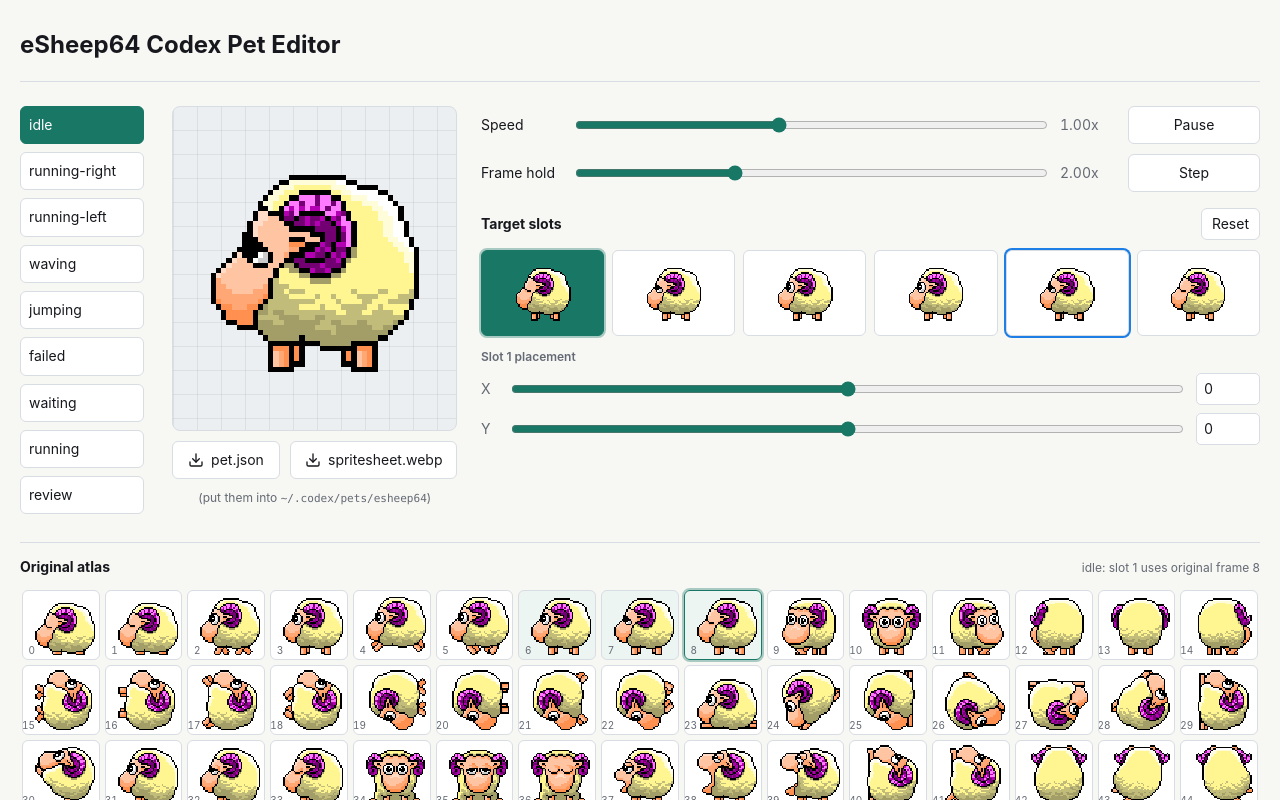
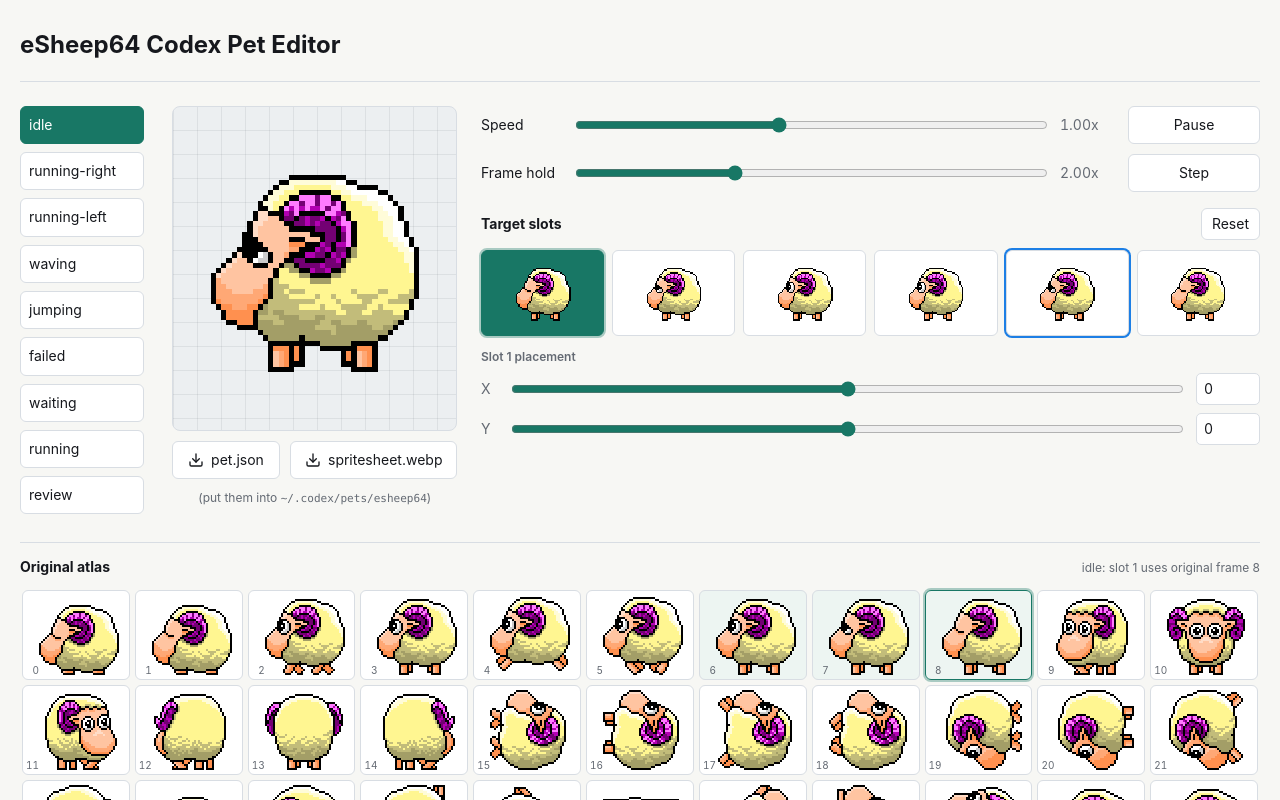
Before and after one commit to etechlead/esheep64-codex-pet, a React (Vite) app: page / in a window 1280 px wide. Shown: the top 800 px of the page. Built offline with nearby package versions, Linux system fonts and the light colour scheme.

Commit message:
fix: scale source frame previews crisply

```diff
--- a/src/app/styles.css
+++ b/src/app/styles.css
@@ -353,17 +353,17 @@ input[type="range"] {
 
 .source-grid {
   display: grid;
-  grid-template-columns: repeat(auto-fit, minmax(76px, 1fr));
+  grid-template-columns: repeat(auto-fit, minmax(104px, 1fr));
   gap: 5px;
   padding: 2px 2px 8px;
 }
 
 .source-frame {
   width: 100%;
-  min-height: 68px;
+  min-height: 88px;
   padding: 4px 2px;
-  grid-template-columns: 10px 60px;
-  grid-template-rows: 60px;
+  grid-template-columns: 14px 80px;
+  grid-template-rows: 80px;
   align-items: center;
   justify-items: center;
   column-gap: 0;
@@ -376,8 +376,8 @@ input[type="range"] {
 .source-frame canvas {
   grid-column: 2;
   grid-row: 1;
-  width: 60px;
-  height: 60px;
+  width: 80px;
+  height: 80px;
 }
 
 .source-frame span {
--- a/src/components/FrameCanvas.tsx
+++ b/src/components/FrameCanvas.tsx
@@ -7,6 +7,8 @@ import {
   sourceFrameWidth,
 } from "../pet/petData";
 import type { EditableAnimation } from "../pet/types";
+
+const sourcePreviewScale = 2;
 
 type CodexCellCanvasProps = {
   readonly sourceImage: HTMLImageElement;
@@ -46,14 +48,14 @@ export function SourceFrameCanvas({ sourceImage, frameId }: SourceFrameCanvasPro
     if (!canvasRef.current) {
       return;
     }
-    drawSourceFrame(getCanvasContext(canvasRef.current), sourceImage, frameId);
+    drawSourceFrame(getCanvasContext(canvasRef.current), sourceImage, frameId, sourcePreviewScale);
   }, [sourceImage, frameId]);
 
   return (
     <canvas
       ref={canvasRef}
-      width={sourceFrameWidth}
-      height={sourceFrameHeight}
+      width={sourceFrameWidth * sourcePreviewScale}
+      height={sourceFrameHeight * sourcePreviewScale}
       aria-label={`Original frame ${frameId}`}
     />
   );
--- a/src/pet/atlas.ts
+++ b/src/pet/atlas.ts
@@ -34,8 +34,11 @@ export function drawSourceFrame(
   target: CanvasRenderingContext2D,
   sourceFrames: HTMLImageElement,
   frameId: number,
+  scale = 1,
 ): void {
-  target.clearRect(0, 0, sourceFrameWidth, sourceFrameHeight);
+  const previewWidth = sourceFrameWidth * scale;
+  const previewHeight = sourceFrameHeight * scale;
+  target.clearRect(0, 0, previewWidth, previewHeight);
   target.imageSmoothingEnabled = false;
   const rect = sourceRect(frameId);
   target.drawImage(
@@ -46,8 +49,8 @@ export function drawSourceFrame(
     sourceFrameHeight,
     0,
     0,
-    sourceFrameWidth,
-    sourceFrameHeight,
+    previewWidth,
+    previewHeight,
   );
 }
 
```
